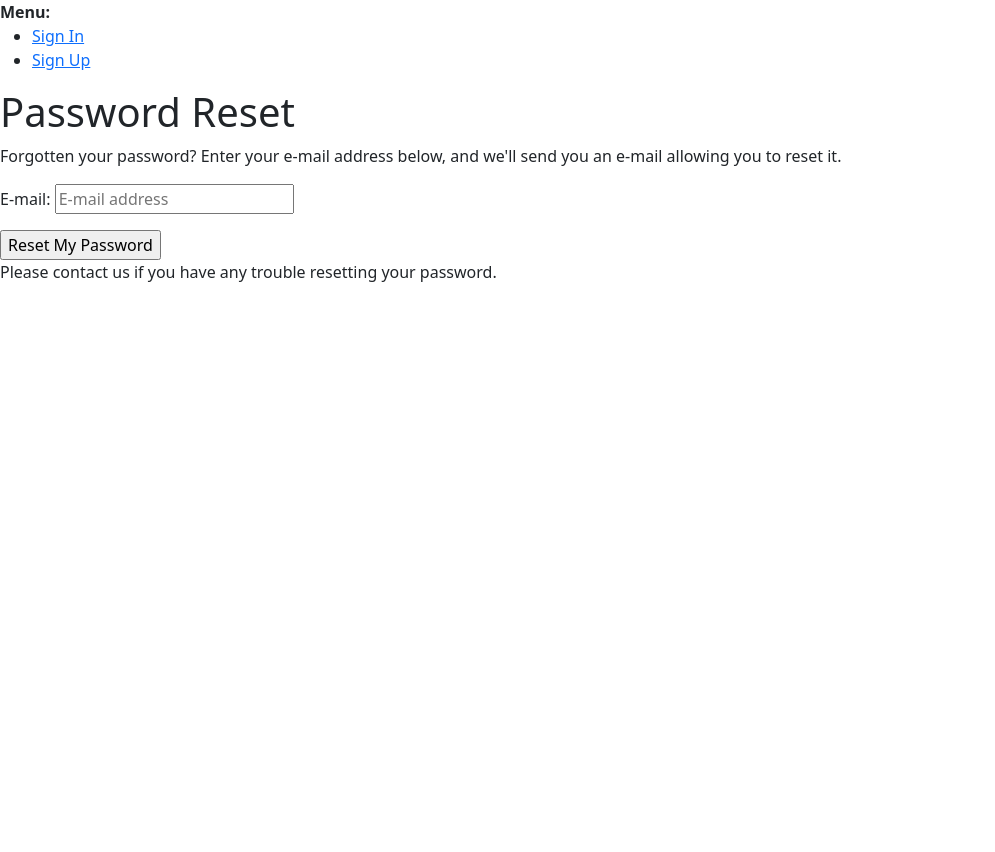
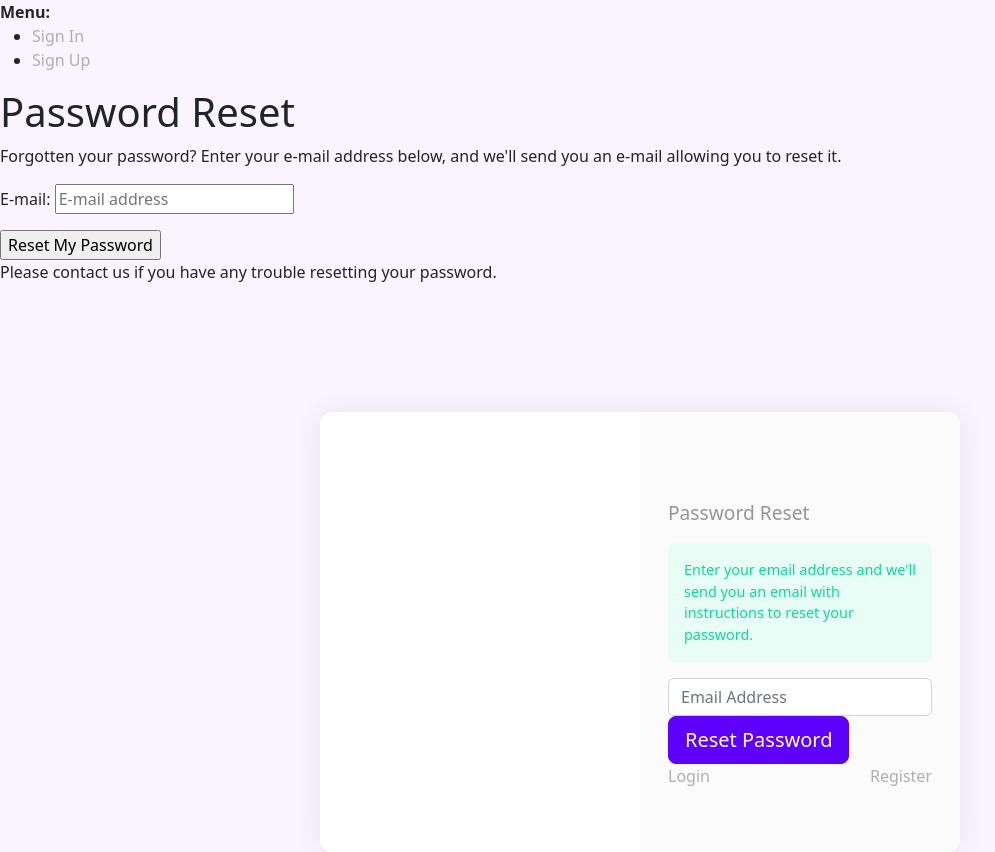
Before and after one commit to toristreetman/CS3240-HoozList, a Django app: page /accounts/password/reset/ in a window 1280 px wide. Shown: the whole page, without its empty margins (0-995 px from the left). Before the commit the page ends 282 px from the top, so only its background shows below. Run offline with Django 4.2, Linux system fonts and the light colour scheme.

Commit message:
added css and html
making UI changes to the password reset page

```diff
--- /dev/null
+++ b/app/static/app/css/basestyle.css
@@ -0,0 +1,125 @@
+html, body.auth_class {
+  background: #f9f4ff;
+}
+.login-container {
+  margin-top: 10%;
+  border: 0px solid #CCD1D1;
+  border-radius: 12px;
+  box-shadow: 0 0px 28px 0 rgb(0 0 0 / 8%);
+  max-width: 50%;
+  background: #FFF;
+  z-index: 1;
+  position: relative;
+}
+img.triangleA {
+  position: absolute;
+  margin-left: -16px;
+  width: 60px;
+  border-radius: 12px 0px 0px 0px;
+}
+img.triangleB {
+  position: absolute;
+  right: 0px;
+  bottom: 0px;
+  width: 360px;
+  z-index: 0;
+}
+.welcome_auth {
+  align-items: center;
+  display: flex;
+  justify-content: center;
+}
+.auth_welcome a {
+  font-weight: 400;
+}
+.auth_welcome {
+  font-weight: 100;
+  font-size: 1.5em;
+  background: -webkit-linear-gradient( 45deg, #07dd97, #beffe7);
+  background-size: 100%;
+  -webkit-background-clip: text;
+  -webkit-text-fill-color: transparent;
+  background-color: black;
+  max-width: 170px;
+}
+a.auth_branding_in img {
+  width: 60px;
+  height: 60px;
+  border-radius: 1000px;
+}
+
+.login-form {
+  background: #fbfbfb;
+  border-radius: 0px 12px 12px 0px;
+  align-items: center;
+  display: flex;
+  justify-content: center;
+}
+.login_form_in {
+  padding: 4em 1em;
+}
+.login-form h1 {
+  font-size: 1.2em;
+  max-width: 600px;
+  margin: 0 auto;
+  color: #969696;
+  line-height: 1.5em;
+  padding: 1.2em 0px .8em;
+}
+.lni {
+  display: inline-block;
+  font: normal normal normal 1em/1 'LineIcons';
+  speak: none;
+  text-transform: none;
+  -webkit-font-smoothing: antialiased;
+  -moz-osx-font-smoothing: grayscale;
+}
+.google_signup {
+  margin-top: .8em;
+}
+.google_signup a {
+  background: #DB4437;
+  color: #FFF;
+  display: block;
+  text-align: center;
+  padding: 12px 4px;
+  border-radius: 5px;
+}
+.btn-primary {
+  color: #fff;
+  background-color: #5d00ff;
+  border-color: #5d00ff;
+}
+.btn-primary:hover {
+  color: #fff;
+  background-color: #2900b7;
+  border-color: #2900b7;
+}
+.google_signup a {
+  background: #DB4437;
+  color: #FFF;
+  display: block;
+  text-align: center;
+  padding: 12px 4px;
+  border-radius: 5px;
+}
+.google_signup a:hover {
+  background: #d81505;
+  color: #FFF;
+}
+.other_auth_links a:nth-child(2) {
+  float: right;
+}
+a {
+  text-decoration: none;
+  color: #afafaf;
+}
+a:hover {
+  text-decoration: none;
+  color: #616161;
+}
+.alert-success {
+  background-color: rgb(190 255 231 / 33%);
+  color: #07dd97;
+  font-size: .9em;
+}
--- a/templates/account/base.html
+++ b/templates/account/base.html
@@ -5,6 +5,7 @@
     {% load static %}
     <!-- CSS only -->
 <link href="https://cdn.jsdelivr.net/npm/bootstrap@5.2.2/dist/css/bootstrap.min.css" rel="stylesheet" integrity="sha384-Zenh87qX5JnK2Jl0vWa8Ck2rdkQ2Bzep5IDxbcnCeuOxjzrPF/et3URy9Bv1WTRi" crossorigin="anonymous">
+<link rel="stylesheet" href="{%static 'app/css/basestyle.css'%}?version=1"">
 <!-- JavaScript Bundle with Popper -->
 <script src="https://cdn.jsdelivr.net/npm/bootstrap@5.2.2/dist/js/bootstrap.bundle.min.js" integrity="sha384-OERcA2EqjJCMA+/3y+gxIOqMEjwtxJY7qPCqsdltbNJuaOe923+mo//f6V8Qbsw3" crossorigin="anonymous"></script>
 {% block extra_head %}
@@ -43,3 +44,46 @@
     {% endblock %}
   </body>
 </html>
+
+
+
+<body class="auth_class">
+
+  <div class="container login-container">
+    <div class="row">
+      <div class="col-md-6 welcome_auth">
+          <div class="auth_welcome">
+              <!-- Find more bootstrap 4 components & templates on <span><a href="https://mdbootstrap.com/">from MDBootstrap</a></span> -->
+
+          </div>
+      </div>
+      <div class="col-md-6 login-form">
+          <div class="login_form_in">
+              <div class="auth_branding">
+                  <a class="auth_branding_in" href="https://mdbootstrap.com/">
+                    <i class="fab fa-mdb fa-2x auth_welcome"></i>
+                </a>
+              </div>
+            <h1 class="auth_title text-left">Password Reset</h1>
+            <form>
+              <div class="alert alert-success bg-soft-primary border-0" role="alert">
+                  Enter your email address and we'll send you an email with instructions to reset your password.
+              </div>
+              <div class="form-group">
+                <input type="email" class="form-control" name="email" placeholder="Email Address">
+              </div>
+              <div class="form-group">
+                <button type="button" class="btn btn-primary btn-lg btn-block">Reset Password</button>
+              </div>
+              <div class="form-group other_auth_links">
+                  <a class="" href="#">Login</a>
+                  <a class="" href="#">Register</a>
+              </div>
+            </form>
+          </div>
+      </div>
+    </div>
+  </div>
+
+
+</body>
```
